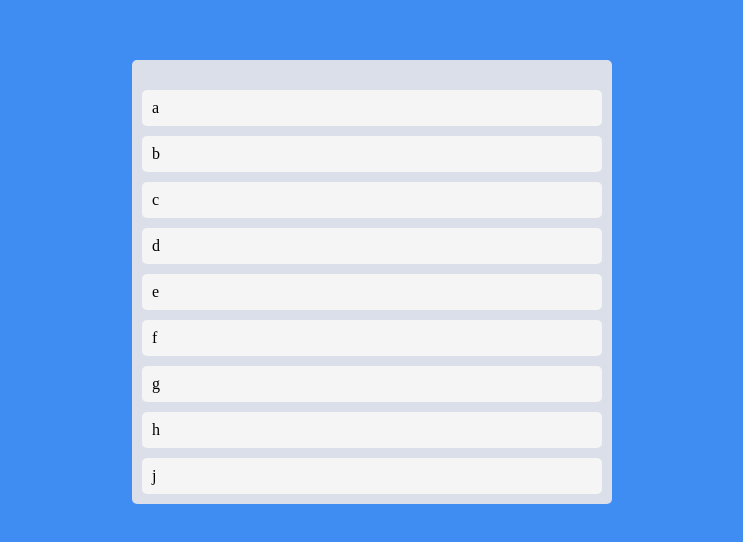
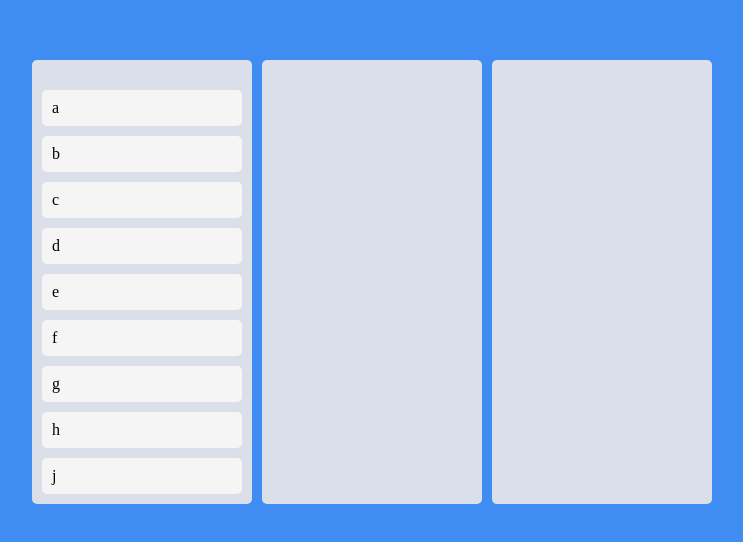
Before and after one commit to Novelier-Webbelier/react-trello-clone, a React (Create React App) app: page / in a window 1280 px wide. Shown: the part 118-660 px from the top of the page, without its empty margins (268-1011 px from the left). Built offline with nearby package versions, Linux system fonts and the light colour scheme.

Commit message:
6.8 Multi Boards

```diff
--- a/src/App.tsx
+++ b/src/App.tsx
@@ -1,16 +1,12 @@
-import {
-  DragDropContext,
-  Droppable,
-  DropResult,
-} from "react-beautiful-dnd";
+import { DragDropContext, Droppable, DropResult } from "react-beautiful-dnd";
 import { useRecoilState } from "recoil";
+import { toDoState } from "./atoms";
 import styled from "styled-components";
-import { toDoState } from "./atoms";
-import DraggableCard from "./Components/DraggableCard";
+import Board from "./Components/Board";
 
 const Wrapper = styled.div`
   display: flex;
-  max-width: 480px;
+  max-width: 680px;
   width: 100%;
   margin: 0 auto;
   justify-content: center;
@@ -20,29 +16,16 @@
 
 const Boards = styled.div`
   display: grid;
-  grid-template-columns: repeat(1, 1fr);
   width: 100%;
-`;
-
-const Board = styled.div`
-  padding: 0px 10px;
-  padding-top: 30px;
-  background-color: ${(props) => props.theme.boardColor};
-  border-radius: 5px;
-  min-height: 200px;
+  gap: 10px;
+  grid-template-columns: repeat(3, 1fr);
 `;
 
 function App() {
   const [toDos, setToDos] = useRecoilState(toDoState);
 
   const onDragEnd = ({ draggableId, destination, source }: DropResult) => {
-    if (!destination) return;
-    setToDos((prev) => {
-      const copy = [...prev];
-      copy.splice(source.index, 1);
-      copy.splice(destination?.index, 0, draggableId);
-      return copy;
-    });
+    console.log("Hello World");
   };
 
   return (
@@ -50,16 +33,9 @@
       <DragDropContext onDragEnd={onDragEnd}>
         <Wrapper>
           <Boards>
-            <Droppable droppableId="one">
-              {(magic) => (
-                <Board ref={magic.innerRef} {...magic.droppableProps}>
-                  {toDos.map((toDo, index) => (
-                    <DraggableCard key={toDo} toDo={toDo} index={index} />
-                  ))}
-                  {magic.placeholder}
-                </Board>
-              )}
-            </Droppable>
+            {Object.keys(toDos).map((boardId) => (
+              <Board key={boardId} boardId={boardId} toDos={toDos[boardId]} />
+            ))}
           </Boards>
         </Wrapper>
       </DragDropContext>
--- /dev/null
+++ b/src/Components/Board.tsx
@@ -0,0 +1,33 @@
+import styled from "styled-components";
+import { Droppable } from "react-beautiful-dnd";
+import DraggableCard from "./DraggableCard";
+
+const Wrapper = styled.div`
+  padding: 0px 10px;
+  padding-top: 30px;
+  background-color: ${(props) => props.theme.boardColor};
+  border-radius: 5px;
+  min-height: 200px;
+`;
+
+interface IBoardProps {
+  toDos: string[];
+  boardId: string;
+}
+
+function Board({ toDos, boardId }: IBoardProps) {
+  return (
+    <Droppable droppableId={boardId}>
+      {(magic) => (
+        <Wrapper ref={magic.innerRef} {...magic.droppableProps}>
+          {toDos.map((toDo, index) => (
+            <DraggableCard key={toDo} index={index} toDo={toDo} />
+          ))}
+          {magic.placeholder}
+        </Wrapper>
+      )}
+    </Droppable>
+  );
+}
+
+export default Board;
--- a/src/Components/DraggableCard.tsx
+++ b/src/Components/DraggableCard.tsx
@@ -15,7 +15,6 @@
 }
 
 function DraggableCard({ toDo, index }: IDraggableCardProps) {
-  console.log(toDo, "has been rendered");
   return (
     <Draggable draggableId={toDo} index={index} key={index}>
       {(magic) => (
--- a/src/atoms.tsx
+++ b/src/atoms.tsx
@@ -1,6 +1,14 @@
-import { atom, selector } from "recoil";
+import { atom } from "recoil";
 
-export const toDoState = atom({
+interface IToDoState {
+  [key: string]: string[];
+}
+
+export const toDoState = atom<IToDoState>({
   key: "toDo",
-  default: ["a", "b", "c", "d", "e", "f", "g", "h", "j"],
+  default: {
+    to_do: ["a", "b", "c", "d", "e", "f", "g", "h", "j"],
+    doing: [],
+    done: [],
+  },
 });
```
